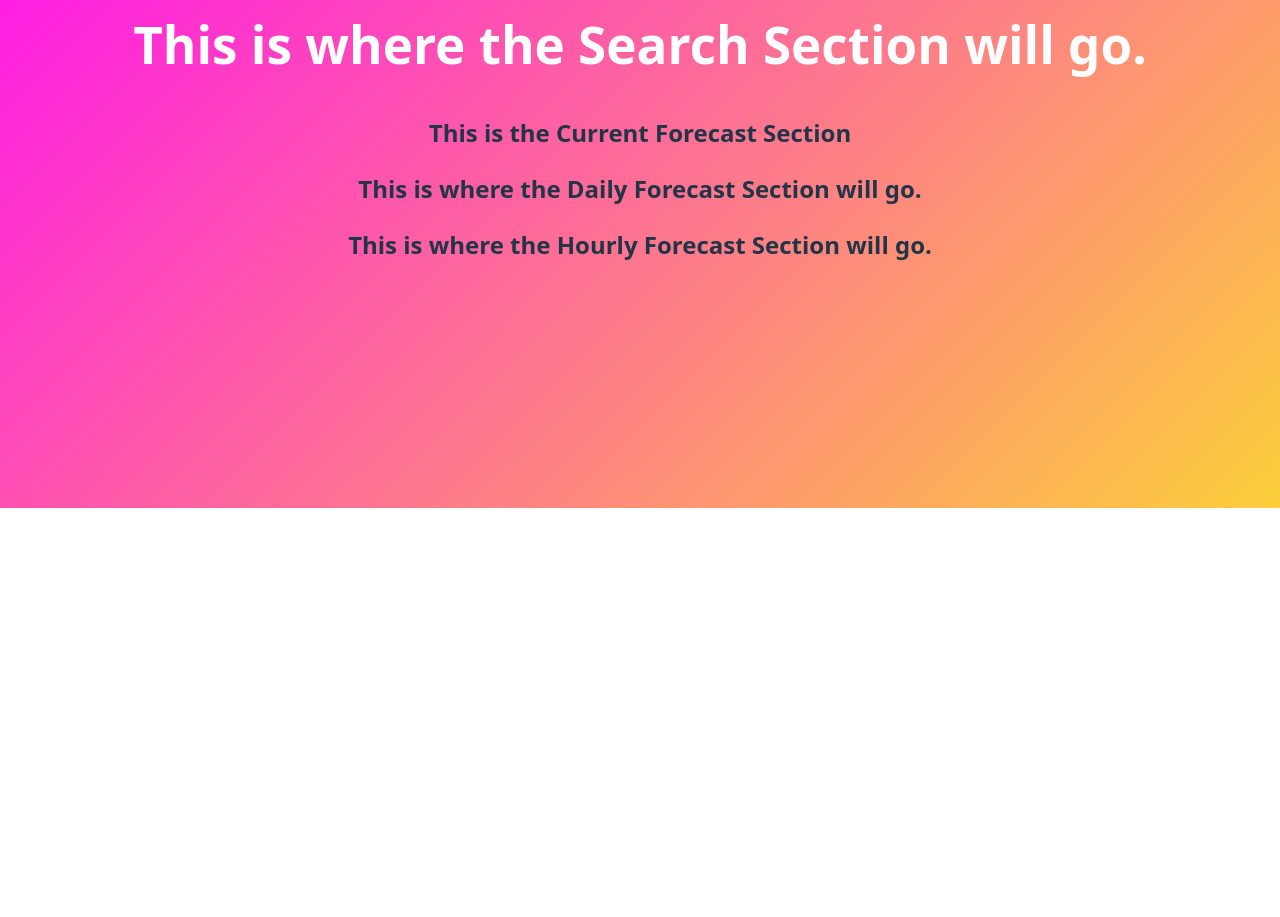
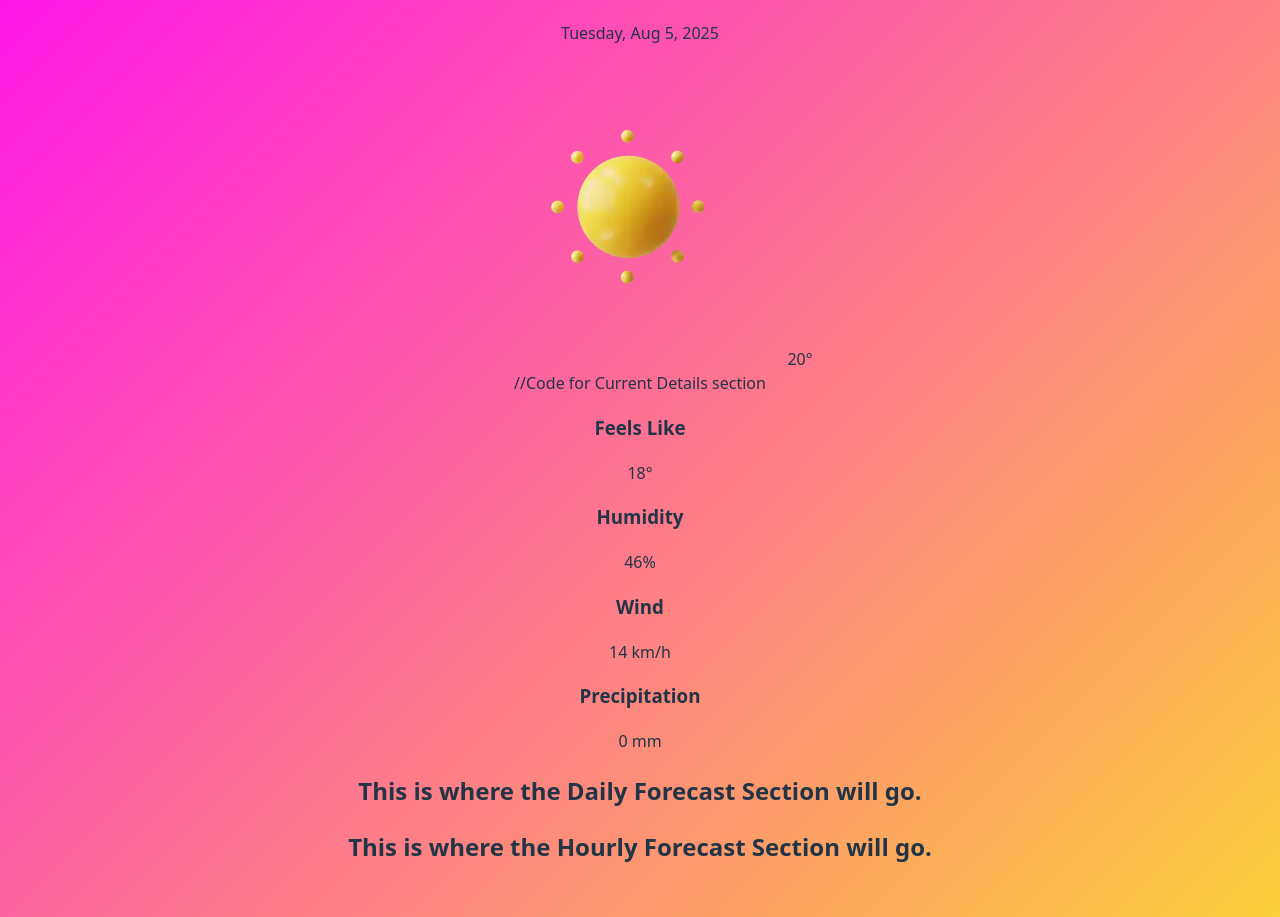
Before and after one commit to LesleyWesley/react-weather-app, a React (Vite) app: page / in a window 1280 px wide. Shown: the part 292-1209 px from the top of the page. Before the commit the page ends 800 px from the top, so only its background shows below. Built offline with nearby package versions, Linux system fonts and the light colour scheme.

Commit message:
Added basic jsx for CurrentForecast component

```diff
--- a/src/components/CurrentForecast.jsx
+++ b/src/components/CurrentForecast.jsx
@@ -1,7 +1,37 @@
 export default function CurrentForecast() {
   return (
     <section className="current-forecast-section">
-      <h2>This is the Current Forecast Section</h2>
+    //Code for Main Widget
+      <div className="main-widget">
+          <div className="current-info">
+              <h2 className="location">Berlin, Germany</h2>
+              <time datetime="2025-09-05">Tuesday, Aug 5, 2025</time>
+          </div>
+          <div className="current-temp-section">
+              <img src="./src/assets/icon-sunny.webp" alt="Sunny" />
+              <span className="current-temp-section">20°</span>
+          </div>
+      </div>
+
+      //Code for Current Details section
+      <div className="current-details">
+          <div className="current-detail-card">
+            <h3>Feels Like</h3>
+            <span className="current-data">18°</span>
+          </div>
+          <div className="current-detail-card">
+            <h3>Humidity</h3>
+            <span className="current-data">46%</span>
+          </div>
+          <div className="current-detail-card">
+            <h3>Wind</h3>
+            <span className="current-data">14 km/h</span>
+          </div>
+          <div className="current-detail-card">
+            <h3>Precipitation</h3>
+            <span className="current-data">0 mm</span>
+          </div>
+      </div>
     </section>
   )
 }
```
